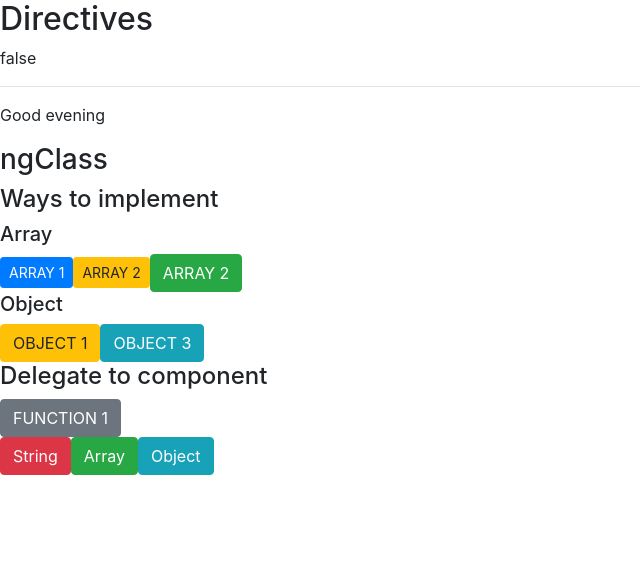
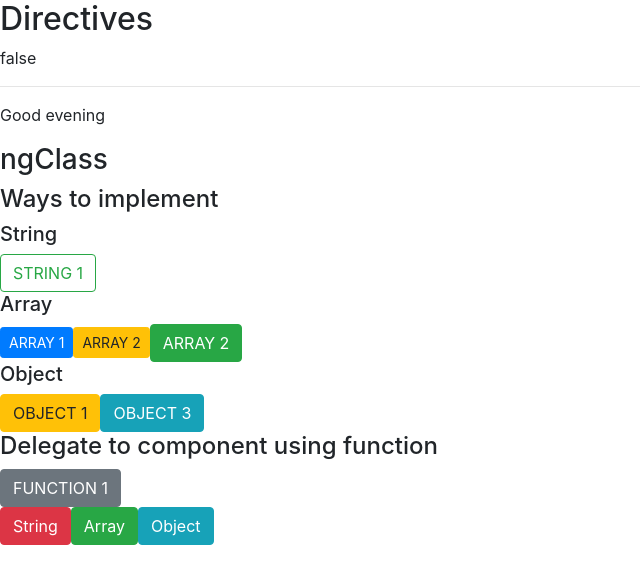
Before and after one commit to irfaanf/my-second-app, an Angular app: page / in a window 1280 px wide. Shown: the top 584 px of the page, without its empty margins (0-640 px from the left). Built offline with nearby package versions, Linux system fonts and the light colour scheme.

Commit message:
Added string example for ngClass.

```diff
--- a/src/app/header/header.component.html
+++ b/src/app/header/header.component.html
@@ -13,6 +13,10 @@
 <h3>ngClass</h3>
 
 <h4>Ways to implement</h4>
+<h5>String</h5>
+
+<button [ngClass]="customClassString">STRING 1</button>
+
 <h5>Array</h5>
 
 <button [ngClass]="['btn', 'btn-primary', 'btn-sm']">ARRAY 1</button>
@@ -33,7 +37,7 @@
 <!-- For objects, referencing a variable from the TS seems to work -->
 <button [ngClass]="specialObject">OBJECT 3</button>
 
-<h4>Delegate to component</h4>
+<h4>Delegate to component using function</h4>
 
 <button [ngClass]="calculateClasses()">FUNCTION 1</button>
 
--- a/src/app/header/header.component.ts
+++ b/src/app/header/header.component.ts
@@ -10,6 +10,8 @@ export class HeaderComponent implements OnInit {
   showGreeting: boolean = false;
 
   isMorning = false;
+
+  customClassString = 'btn btn-outline-success';
 
   customButtonClass = 'btn btn-sm btn-warning';
   customButtonMainClass = 'btn';
```
